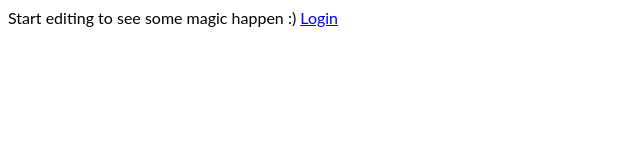
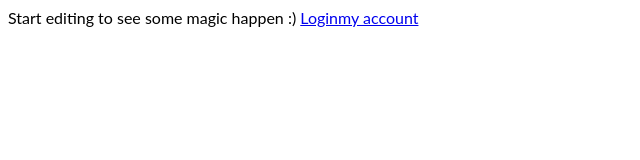
Before and after one commit to jayakrishnanni/angular-86upcq, an Angular app: page / in a window 1280 px wide. Shown: the top 160 px of the page, without its empty margins (0-640 px from the left). Built offline with nearby package versions, Linux system fonts and the light colour scheme.

Commit message:
1 file modified

```diff
--- a/src/app/app.component.html
+++ b/src/app/app.component.html
@@ -3,5 +3,7 @@
   Start editing to see some magic happen :)
   <a routerLinkActive="active"
        routerLink="/login">Login</a>
+       <a routerLinkActive="active"
+       routerLink="/login">my account</a>
 </p>
 <router-outlet></router-outlet>
```
